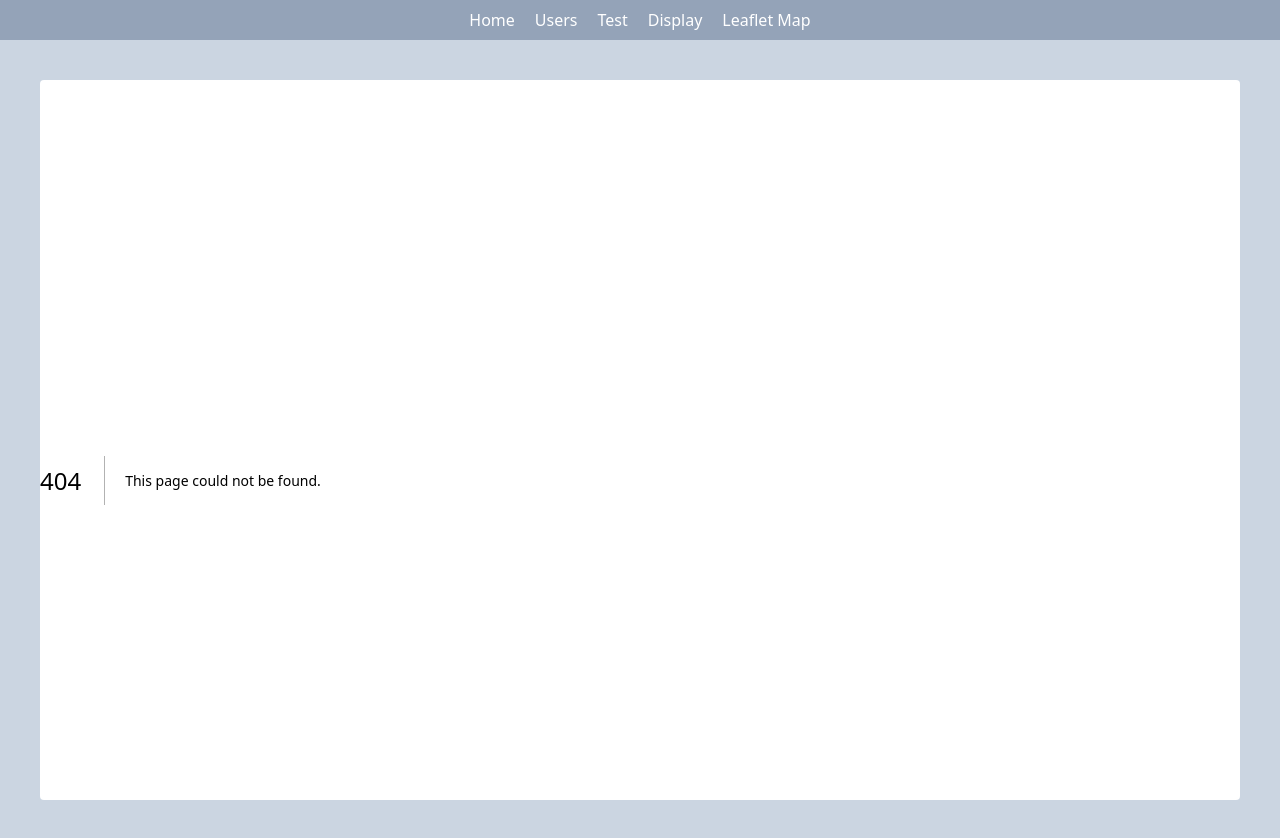
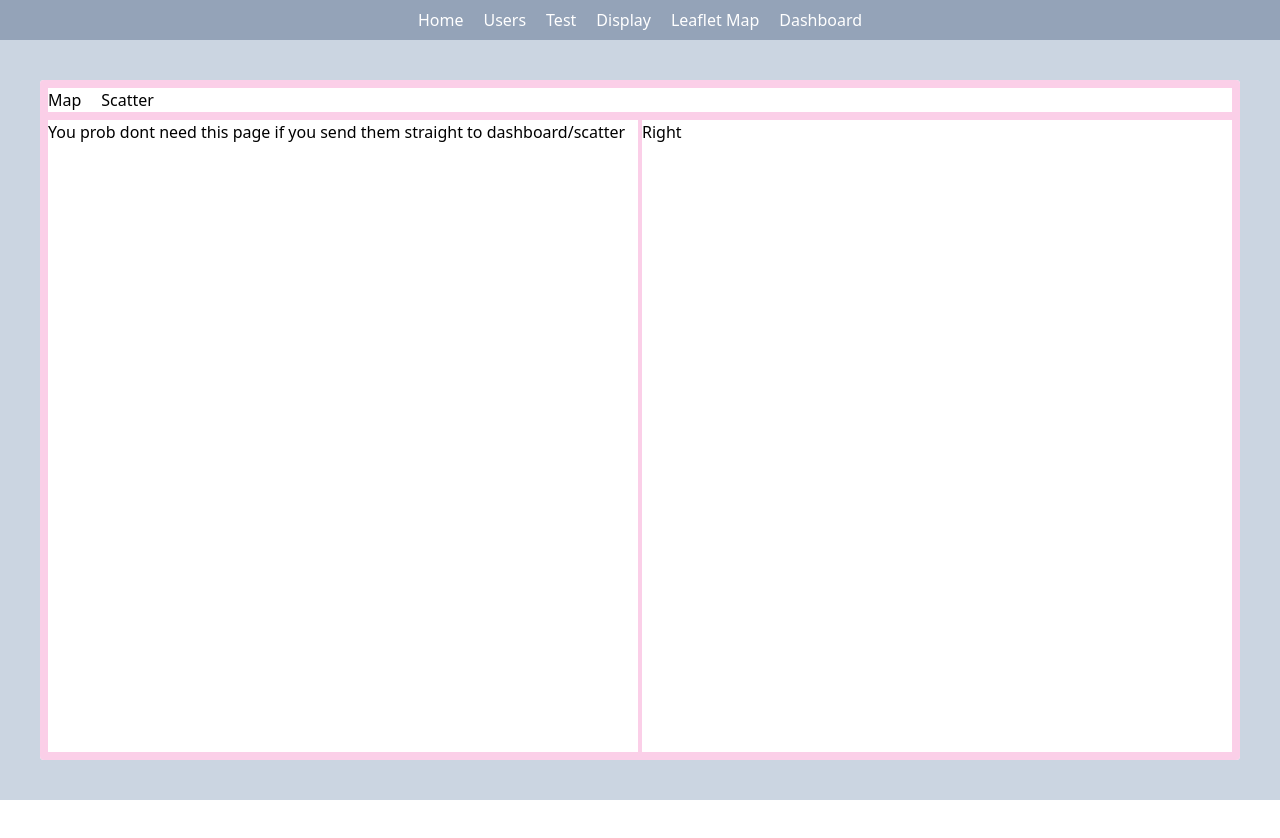
Before and after one commit to RobJJ/next-playground, a Next.js app: page /dashboard in a window 1280 px wide. Before the commit this address had no page. After the commit the page ends 800 px from the top, so only its background shows below. Built offline with nearby package versions, Linux system fonts and the light colour scheme.

Commit message:
added page idea for scatter - map

```diff
--- a/src/app/components/NavBar.jsx
+++ b/src/app/components/NavBar.jsx
@@ -8,6 +8,7 @@ const NavBar = () => {
       <Link href={"/test"}>Test</Link>
       <Link href={"/display"}>Display</Link>
       <Link href={"/leaflet"}>Leaflet Map</Link>
+      <Link href={"/dashboard"}>Dashboard</Link>
     </div>
   );
 };
--- /dev/null
+++ b/src/app/dashboard/layout.js
@@ -0,0 +1,17 @@
+import Link from "next/link";
+import React from "react";
+
+export default function DashboardLayout({ children }) {
+  return (
+    <div className="w-full h-full flex flex-col bg-pink-200 gap-2 p-2">
+      <div className="w-full bg-white flex gap-5">
+        <Link href={"/dashboard/map"}>Map</Link>
+        <Link href={"/dashboard/scatter"}>Scatter</Link>
+      </div>
+      <div className="w-full h-full flex gap-1">
+        <div className="w-1/2 h-full bg-white">{children}</div>
+        <div className="w-1/2 h-full bg-white">Right</div>
+      </div>
+    </div>
+  );
+}
--- /dev/null
+++ b/src/app/dashboard/map/page.js
@@ -0,0 +1,5 @@
+import React from "react";
+
+export default function MapPage() {
+  return <div>Whats up, im the MapPage fuker</div>;
+}
--- /dev/null
+++ b/src/app/dashboard/page.js
@@ -0,0 +1,10 @@
+import React from "react";
+
+export default function DashBoardPage() {
+  return (
+    <div className="w-full h-full">
+      You prob dont need this page if you send them straight to
+      dashboard/scatter
+    </div>
+  );
+}
--- /dev/null
+++ b/src/app/dashboard/scatter/page.js
@@ -0,0 +1,5 @@
+import React from "react";
+
+export default function ScatterPage() {
+  return <div>Im the scatter page you bitch</div>;
+}
--- a/src/app/display/page.js
+++ b/src/app/display/page.js
@@ -19,16 +19,6 @@ function getScoreForDistrict(districtName) {
   // return chosenDistricts.ECON_SCORE;
 }
 
-const layerStyle = {
-  id: "data",
-  type: "fill",
-  paint: {
-    "fill-outline-color": "#000",
-    "fill-color": "#ffffbf",
-    "fill-opacity": 0.4,
-  },
-};
-
 // const lineStyle = {
 //   id: "districts",
 //   source: "test-districts",
@@ -43,7 +33,18 @@ const DisplayPage = () => {
   const [showPopup, setShowPopup] = useState(false);
   const [clickLocation, setClickLocation] = useState(null);
   const [clickedData, setClickedData] = useState(null);
-  // const [score, setScore] = useState(null);
+  const [score, setScore] = useState(null);
+
+  const layerStyle = {
+    id: "data",
+    type: "fill",
+    paint: {
+      "fill-outline-color": "#000",
+      // "fill-color": "#ffffbf",
+      "fill-color": `${score >= 50 ? "#ffffbf" : "#fff323"}`,
+      "fill-opacity": 0.4,
+    },
+  };
 
   function handleClick(event) {
     // first check if this is true... this will only be true if popup just closed because you clicked on map
@@ -54,7 +55,7 @@ const DisplayPage = () => {
     console.log("data::", clickedData);
 
     const features = event.target.queryRenderedFeatures(event.point);
-    getScoreForDistrict(features[0].properties.shapeName);
+    setScore(getScoreForDistrict(features[0].properties.shapeName));
 
     setShowPopup(true);
     setClickLocation(event.lngLat);
--- a/src/app/users/page.js
+++ b/src/app/users/page.js
@@ -21,7 +21,7 @@ export default async function UsersPage() {
   // if (isLoading) return <div>Loading</div>;
 
   return (
-    <section className="w-full h-full  flex flex-wrap p-5 gap-5 items-center justify-center">
+    <section className="w-full h-full bg-blue-100 flex flex-wrap p-5 gap-5 items-center justify-center">
       {data.map((user) => {
         return <UserCard key={user.id} user={user} />;
       })}
```
